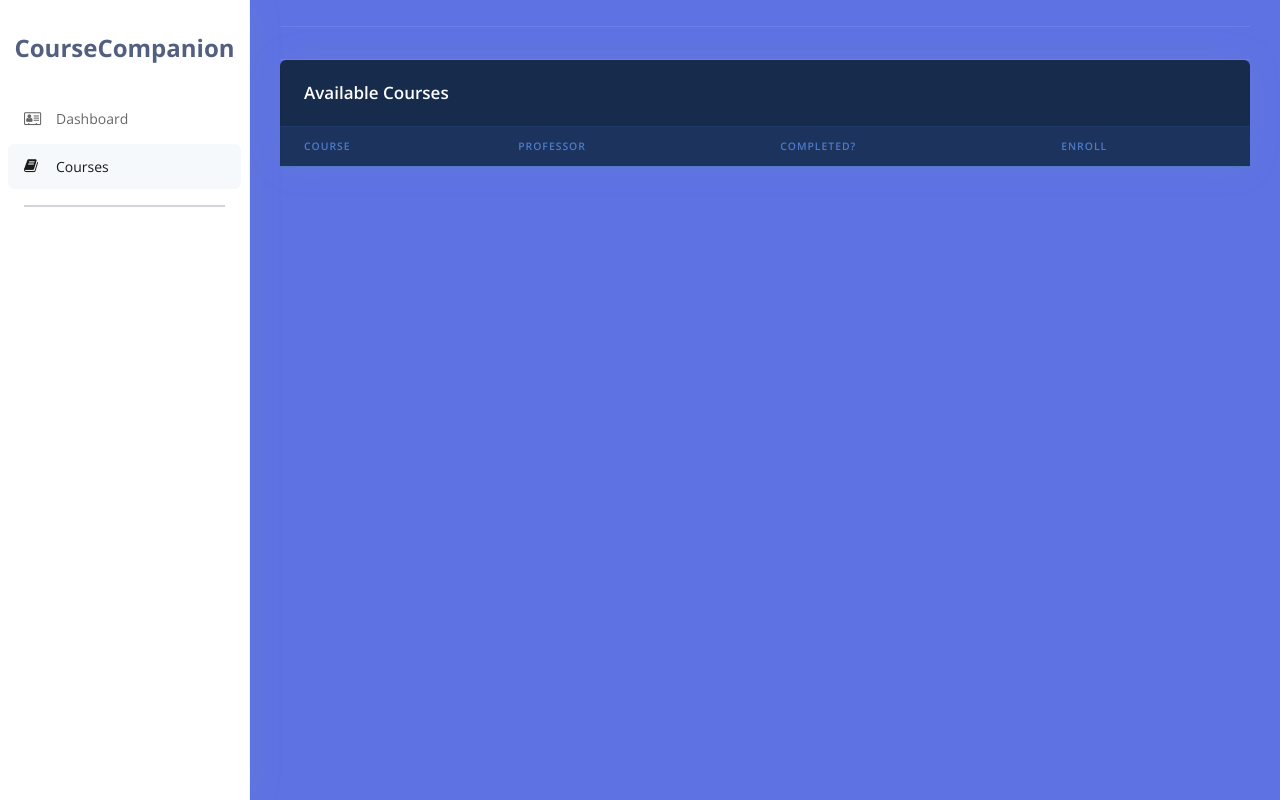
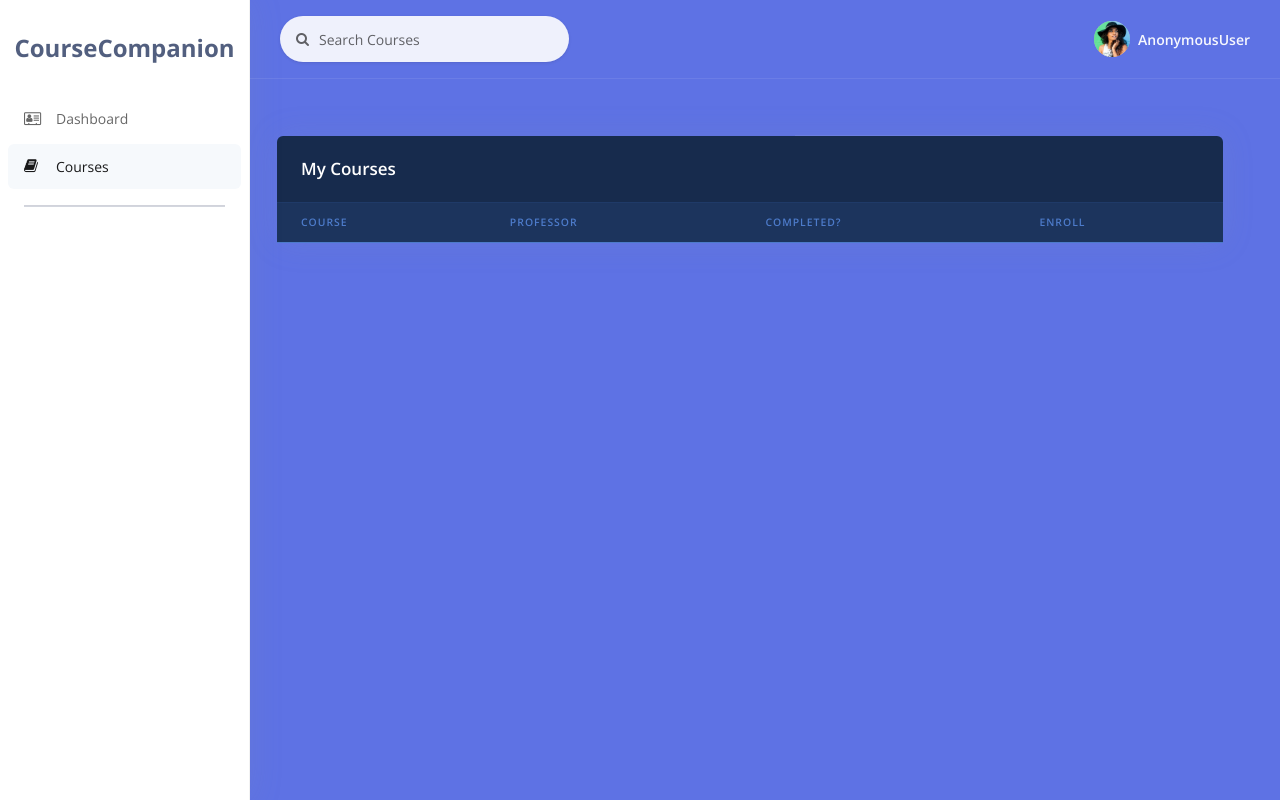
Before and after one commit to Neo945/CourseCompanion, a Django app: page /user/dashboard in a window 1280 px wide. Run offline with Django 3.2, Linux system fonts and the light colour scheme; lists and menus that the app fills with data are empty; some libraries are stand-ins or nearby versions.

Commit message:
Made minor changes to templates

```diff
--- a/accounts/views.py
+++ b/accounts/views.py
@@ -15,6 +15,7 @@ def login_view(request):
             return redirect('/user/dashboardadmin')
         else:
             return redirect('/user/dashboard')
+
     form = AuthenticationForm(request,data=request.POST or None)
     if form.is_valid():
         user_ = form.get_user()
--- a/templates/accounts/courses.html
+++ b/templates/accounts/courses.html
@@ -54,19 +54,105 @@
   <!-- Main content -->
   <div class="main-content" id="panel">
     <!-- Topnav -->
-    <div class="container-fluid mt--6">
-    <div>
     <nav class="navbar navbar-top navbar-expand navbar-dark bg-primary border-bottom">
+    <div class="container-fluid">
+      <div class="collapse navbar-collapse" id="navbarSupportedContent">
+        <!-- Search form -->
+        <form class="navbar-search navbar-search-light form-inline mr-sm-3" id="navbar-search-main">
+          <div class="form-group mb-0">
+            <div class="input-group input-group-alternative input-group-merge">
+              <div class="input-group-prepend">
+                <span class="input-group-text"><i class="fa fa-search" aria-hidden="true"></i>
+                </span>
+              </div>
+              <input class="form-control" placeholder="Search Courses" type="text" id="search" onkeypress="HandleKeypress(event)">
+            </div>
+          </div>
+          <button type="button" class="close" data-action="search-close" data-target="#navbar-search-main"
+            aria-label="Close">
+            <span aria-hidden="true">×</span>
+          </button>
+        </form>
+        <!-- Navbar links -->
+        <ul class="navbar-nav align-items-center  ml-md-auto ">
+          <li class="nav-item d-xl-none">
+            <!-- Sidenav toggler -->
+            <div class="pr-3 sidenav-toggler sidenav-toggler-dark" data-action="sidenav-pin"
+              data-target="#sidenav-main">
+              <div class="sidenav-toggler-inner">
+                <i class="sidenav-toggler-line"></i>
+                <i class="sidenav-toggler-line"></i>
+                <i class="sidenav-toggler-line"></i>
+              </div>
+            </div>
+          </li>
+          <li class="nav-item d-sm-none">
+            <a class="nav-link" href="#" data-action="search-show" data-target="#navbar-search-main">
+              <i class="ni ni-zoom-split-in"></i>
+            </a>
+          </li>
+        </ul>
+        <ul class="navbar-nav align-items-center  ml-auto ml-md-0 ">
+          <li class="nav-item dropdown">
+            <a class="nav-link pr-0" href="#" role="button" data-toggle="dropdown" aria-haspopup="true"
+              aria-expanded="false">
+              <div class="media align-items-center">
+                <span class="avatar avatar-sm rounded-circle">
+                  <img alt="Image placeholder" src="{% static 'img/team-4.jpg' %}">
+                </span>
+                <div class="media-body  ml-2  d-none d-lg-block">
+                  <span class="mb-0 text-sm  font-weight-bold">{{ user }}</span>
+                </div>
+              </div>
+            </a>
+            <div class="dropdown-menu  dropdown-menu-right ">
+              <div class="dropdown-header noti-title">
+                <h6 class="text-overflow m-0">Welcome!</h6>
+              </div>
+              <a href="#!" class="dropdown-item">
+                <i class="fa fa-user" aria-hidden="true"></i>
+                <span>My profile</span>
+              </a>
+              <a href="#!" class="dropdown-item">
+                <i class="fa fa-cog" aria-hidden="true"></i>
+                <span>Settings</span>
+              </a>
+              <a href="#!" class="dropdown-item">
+                <i class="fa fa-calendar-check-o" aria-hidden="true"></i>
+                <span>Activity</span>
+              </a>
+              <div class="dropdown-divider"></div>
+              <a href="/user/logout" class="dropdown-item">
+                <i class="fa fa-sign-out" aria-hidden="true"></i>
+                <span>Logout</span>
+              </a>
+            </div>
+          </li>
+        </ul>
+      </div>
     </div>
-     <div>
-    <nav class="navbar navbar-top navbar-expand navbar-dark bg-primary border-bottom">
-    </div>
- <div>
-    <nav class="navbar navbar-top navbar-expand navbar-dark bg-primary border-bottom">
-    </div>
- <div>
-    <nav class="navbar navbar-top navbar-expand navbar-dark bg-primary border-bottom">
-    </div>
+  </nav>
+  <div class="header bg-primary pb-6">
+    <div class="container-fluid">
+      <div class="header-body">
+        <div class="row align-items-center py-4">
+          <div class="col-lg-6 col-7">
+
+          </div>
+          <div class="col-lg-6 col-5 text-right">
+
+            <div class="col-lg-6 col-5 text-right">
+
+
+
+              <div>
+                <nav class="navbar navbar-top navbar-expand navbar-dark bg-primary border-bottom">
+              </div>
+
+            </div>
+          </div>
+
+
 
 
      <!-- Dark table -->
@@ -74,7 +160,7 @@
         <div class="col">
           <div class="card bg-default shadow">
             <div class="card-header bg-transparent border-0">
-              <h3 class="text-white mb-0">Available Courses</h3>
+              <h3 class="text-white mb-0">My Courses</h3>
             </div>
             <div class="table-responsive">
               <table class="table align-items-center table-dark table-flush">
--- a/templates/accounts/dashboard.html
+++ b/templates/accounts/dashboard.html
@@ -171,7 +171,7 @@
           <div class="col">
             <div class="card bg-default shadow">
               <div class="card-header bg-transparent border-0">
-                <h3 class="text-white mb-0">Courses</h3>
+                <h3 class="text-white mb-0">Available Courses</h3>
               </div>
               <div class="table-responsive">
                 <table class="table align-items-center table-dark table-flush">
```
Also changed, not shown: templates/accounts/dashboardadmin.html (+1 -6 lines), db.sqlite3.
